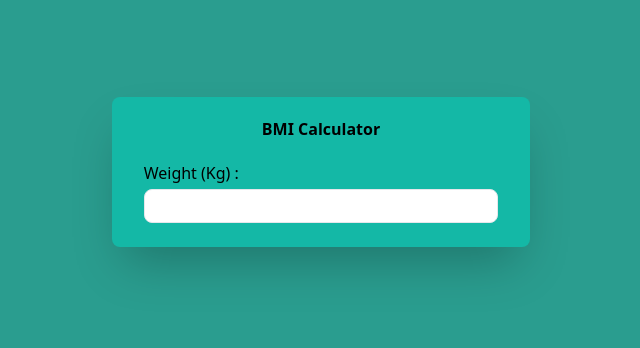
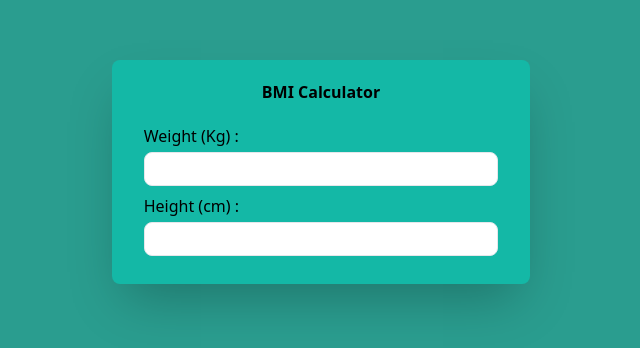
Before and after one commit to Mohsinazeem1122/BMI-Calculator, a plain HTML site: page index.html in a window 1280 px wide. Shown: the part 228-576 px from the top of the page, without its empty margins (319-959 px from the left). Drawn offline with nearby package versions, Linux system fonts and the light colour scheme.

Commit message:
height label and input added.

```diff
--- a/index.html
+++ b/index.html
@@ -14,8 +14,16 @@
         class="rounded-lg px-8 py-5 shadow-2xl bg-teal-500 w-full lg:w-1/3 md:w-1/3"
       >
         <h1 class="text-center mb-5 font-bold">BMI Calculator</h1>
-        <div>
+        <div class="">
           <label class="block text-start">Weight (Kg) :</label>
+          <input
+            type="number"
+            class="w-full border py-1 px-2 rounded-lg mx-0 my-1 bg-white"
+          />
+        </div>
+
+        <div class="py-1">
+          <label class="block text-start">Height (cm) :</label>
           <input
             type="number"
             class="w-full border py-1 px-2 rounded-lg mx-0 my-1 bg-white"
```
